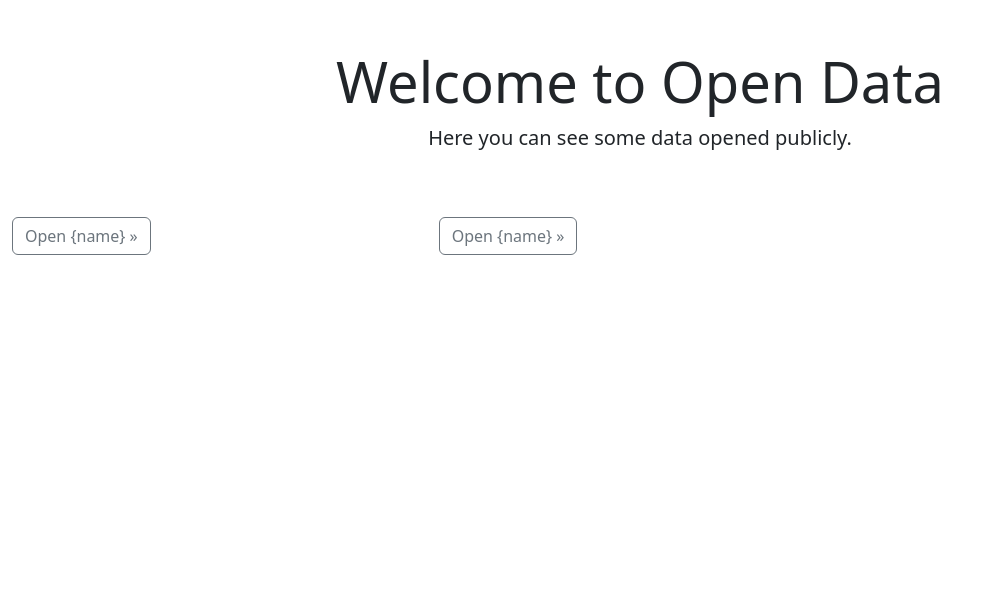
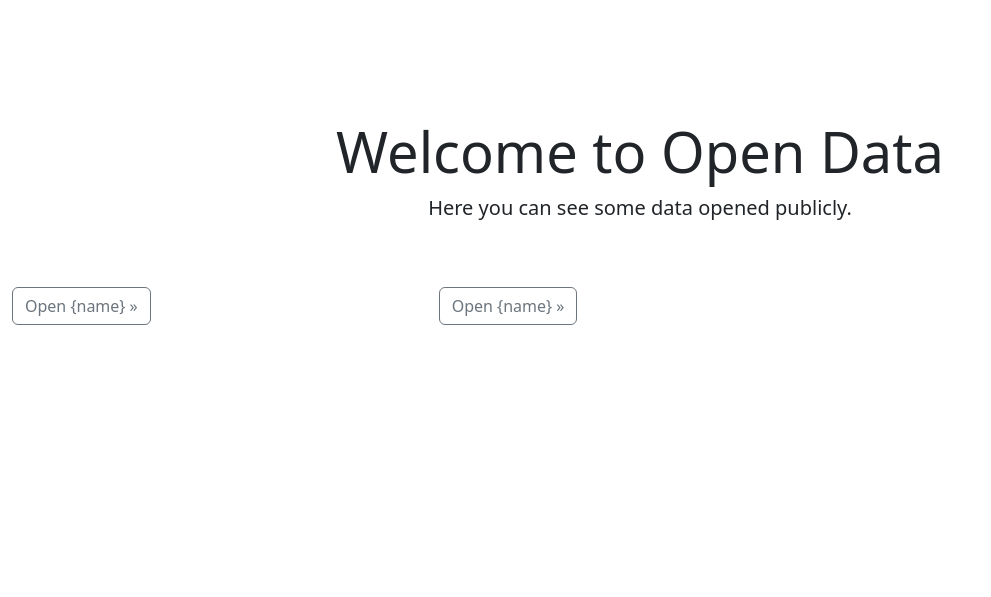
Before and after one commit to umbalaconmeogia/open-data, a Yii app: template src/app/views/site/index.php in a window 1280 px wide. Shown: the top 597 px of the page, without its empty margins (0-991 px from the left). Run offline with PHP 8.4 and a stand-in for Yii, Linux system fonts and the light colour scheme; the template is opened without the code that fills it, so the values that code supplies are empty; some libraries are stand-ins or nearby versions.

Commit message:
Add padding to container css in layouts/main.php

```diff
--- a/src/app/views/layouts/main.php
+++ b/src/app/views/layouts/main.php
@@ -32,7 +32,7 @@ $this->registerLinkTag(['rel' => 'icon', 'type' => 'image/x-icon', 'href' => Yii
 </header>
 
 <main id="main" class="flex-shrink-0" role="main">
-    <div class="container-fluid">
+    <div class="container-fluid" style="padding-top: 70px;">
         <?php if (!empty($this->params['breadcrumbs'])): ?>
             <?= Breadcrumbs::widget(['links' => $this->params['breadcrumbs']]) ?>
         <?php endif ?>
```
